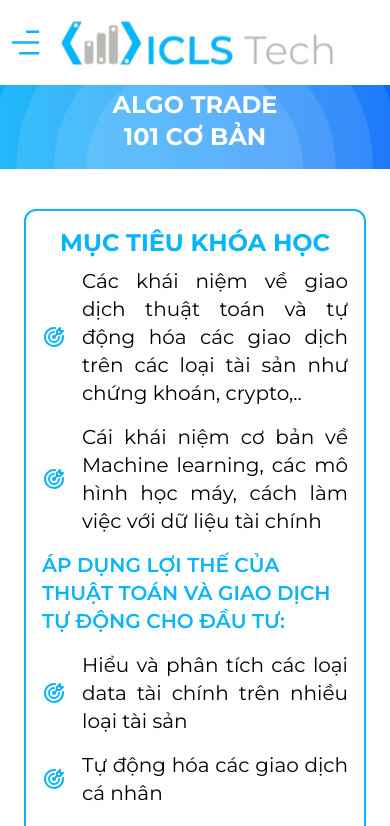
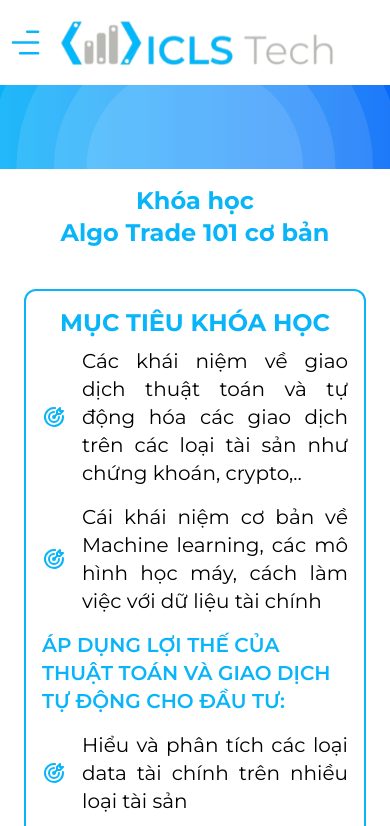
Before and after one commit to DangNgocKhang/ICLS-Tech, a Next.js app: page /course/Algo-Trade-101 in a window 390 px wide. Shown: the top 826 px of the page. Built offline with nearby package versions, Linux system fonts and the light colour scheme.

Commit message:
Fix HeaderMbl

```diff
--- a/src/app/Header/HeaderMbl.tsx
+++ b/src/app/Header/HeaderMbl.tsx
@@ -5,7 +5,6 @@ import { assets } from "../../assets/assets";
 import Link from "next/link";
 import Image from "next/image";
 // import banner1 from "../../assets/banner1.jpg";
-
 
 const HeaderMbl = () => {
   const [isOpenCategory, setIsOpenCategory] = useState<boolean>(false);
@@ -37,9 +36,8 @@ const HeaderMbl = () => {
         <Image
           src={assets.logoICLS}
           alt="logoICLS"
-          width={600}
+          width={390}
           height={400}
-
           className="h-[80px] w-auto py-4 md:py-2 absolute top-1/2 left-1/2 -translate-x-1/2 -translate-y-1/2"
         />
       </Link>
--- a/src/app/Header/NavLinkMbl.tsx
+++ b/src/app/Header/NavLinkMbl.tsx
@@ -33,7 +33,7 @@ const NavLinkMbl: React.FC<NavLinkMblProps> = ({
   return (
     <span
       className={`${
-        isCurrentPath ? colorVisit : colorNoneVisit
+        isCurrentPath ? colorNoneVisit : colorNoneVisit
       } relative`}
       onClick={() => handleOpenSub(path)}
     >
--- a/src/app/Home/CourseCard.tsx
+++ b/src/app/Home/CourseCard.tsx
@@ -17,9 +17,9 @@ const CourseCard: React.FC<CourseCardProps> = ({
   return (
     <Link
       href={path}
-      className="col-span-full md:col-span-4 flex flex-col justify-center items-stretch h-full px-3.5 py-16 my-auto bg-primary-blue-darker w-full xl:w-[300px] group xl:hover:bg-white xl:hover:duration-300 xl:hover:cursor-pointer xl:hover:text-primary-blue-lighter"
+      className="col-span-full md:col-span-4 flex flex-col justify-center items-center h-full px-3.5 py-16 my-auto bg-primary-blue-darker w-full xl:w-[300px] group xl:hover:bg-white xl:hover:duration-300 xl:hover:cursor-pointer xl:hover:text-primary-blue-lighter"
     >
-      <div className="flex flex-col max-w-full w-[292px] ">
+      <div className="flex flex-col justify-center items-center max-w-full w-[292px] ">
         <Image
           loading="lazy"
           src={assets.brain}
--- a/src/app/course/[courseid]/components/CircularBackground.tsx
+++ b/src/app/course/[courseid]/components/CircularBackground.tsx
@@ -16,7 +16,7 @@ const CircularBackground: React.FC<CircularBackgroundProps> = ({ title }) => {
         alt="bgCourse"
         className="object-cover h-full w-full"
       />
-      <div className="flex flex-col gap-4 uppercase font-bold text-center text-white  absolute bottom-4 xl:bottom-20 left-1/2 -translate-x-1/2">
+      <div className="invisible md:visible flex flex-col gap-4 uppercase font-bold text-center text-white  absolute bottom-4 xl:bottom-20 left-1/2 -translate-x-1/2">
         <h3 className="text-xl xl:text-4xl">KHÓA HỌC</h3>
         <h1 className="text-2xl xl:text-5xl ">{title}</h1>
       </div>
--- a/src/app/course/[courseid]/page.tsx
+++ b/src/app/course/[courseid]/page.tsx
@@ -28,6 +28,10 @@ export default function Page({
   return (
     <div>
       <CircularBackground title={title} />
+      <h1 className="visible md:hidden self-center text-2xl md:text-3xl font-bold text-center text-primary-blue-lighter flex flex-col mt-4">
+        <span>Khóa học </span>
+        {title}
+      </h1>
     </div>
   );
 }
```
